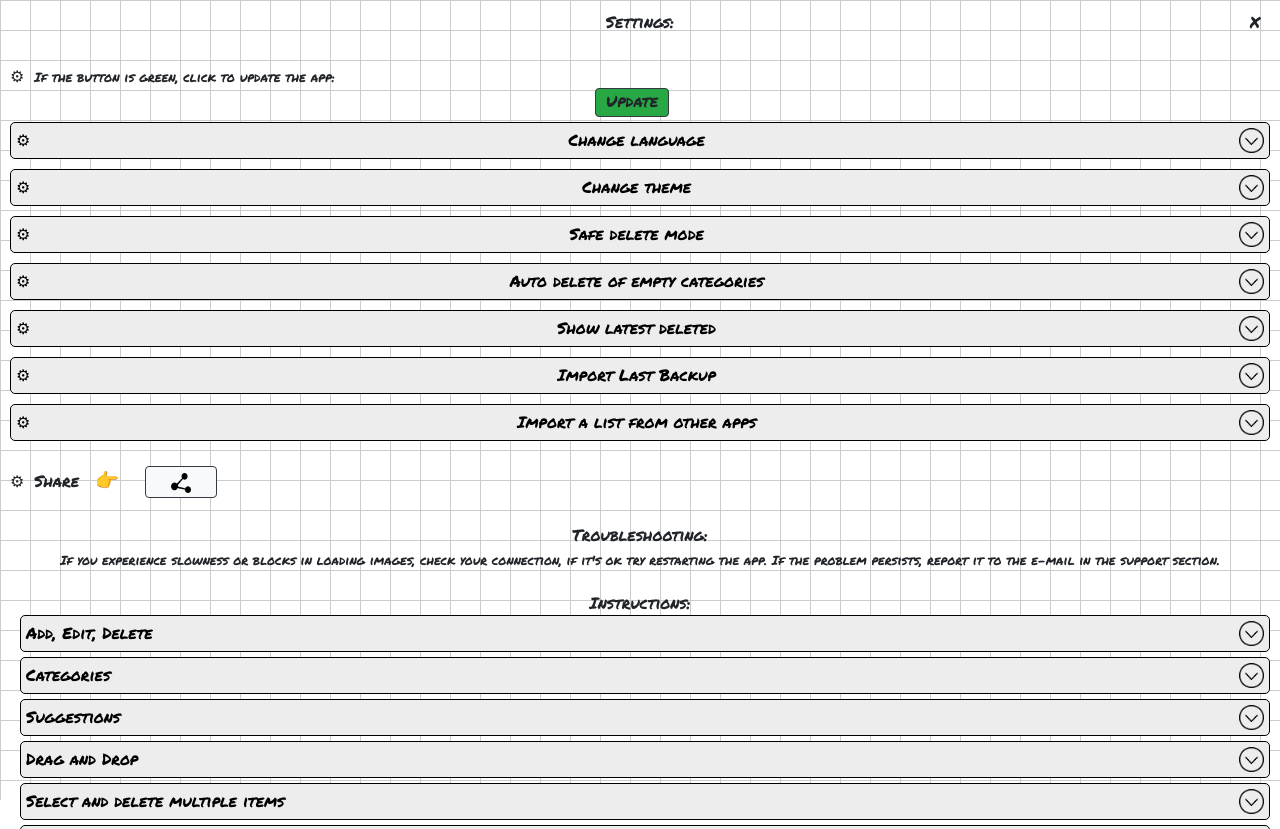
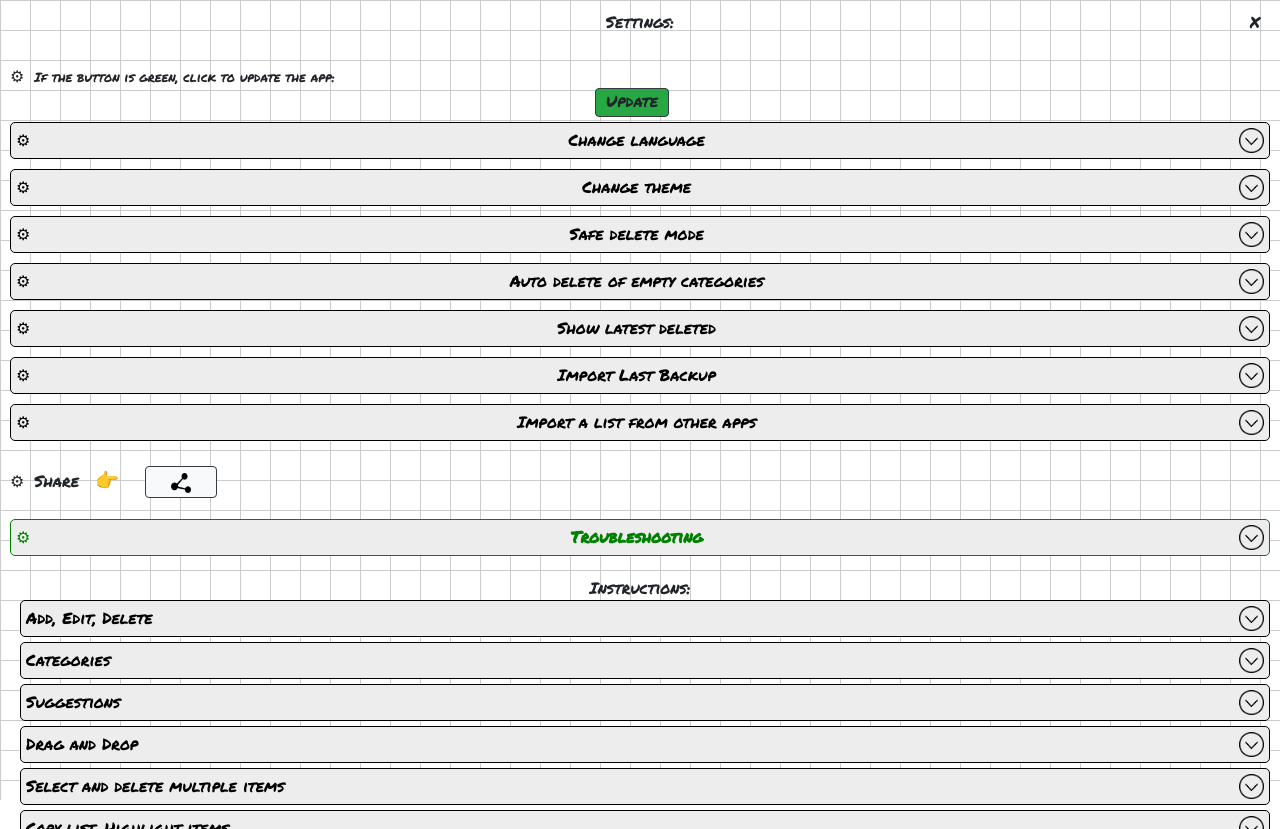
Before and after one commit to lucapu88/shopping_list, a Vue app: page / in a window 1280 px wide. Both pictures are taken after a click on the element 901 px from the left and 32 px from the top of the page. Built offline with nearby package versions, Linux system fonts and the light colour scheme.

Commit message:
Created accordion for the troubleshooting section

```diff
--- a/src/components/helper/Helper-description.vue
+++ b/src/components/helper/Helper-description.vue
@@ -23,6 +23,7 @@ export default {
       multipleDelete: 'multipleDelete',
       copyPaste: 'copyPaste',
       isAndroid: false,
+      troubleshooting: 'troubleshooting',
     };
   },
   created() {
@@ -47,14 +48,32 @@ export default {
 
 <template>
   <div>
-    <p class="helper-title">
-      {{ languages.helperDescription.troubleshooting }}
-    </p>
-    <p class="troubleshooting">
-      <small>
-        {{ languages.helperDescription.troubleshootingText }}
-      </small>
-    </p>
+    <!-- RISOLUZIONE PROBLEMI -->
+    <!-- TOFIX: Crea un componente a parte per troubleshooting -->
+    <ListIstructionAccordion
+      show-list-istructions-input="troubleshooting"
+      :istructions-text="languages.helperDescription.troubleshooting"
+      :select-deselect-arrow="
+        settings.troubleshooting && settings.section === 'troubleshooting'
+      "
+      :isSettings="true"
+    />
+    <template
+      v-if="settings.troubleshooting && settings.section === 'troubleshooting'"
+    >
+      <p class="troubleshooting">
+        <small>
+          {{ languages.helperDescription.troubleshootingText }}
+        </small>
+      </p>
+      <p class="troubleshooting">
+        <small>
+          {{ languages.helperDescription.troubleshootingText2 }}
+        </small>
+      </p>
+    </template>
+
+    <!-- ISTRUZIONI -->
     <p
       class="helper-title"
       :class="{ 'christmas-red': isChristmas.christmasTheme }"
@@ -516,6 +535,7 @@ export default {
 }
 .troubleshooting {
   text-align: center;
+  border-bottom: 2px solid;
 }
 
 .helper-list {
--- a/src/components/helper/settings/List-istruction-accordion.vue
+++ b/src/components/helper/settings/List-istruction-accordion.vue
@@ -26,6 +26,7 @@ export default {
   <div
     class="list-title"
     :class="{
+      'troubleshooting-title': showListIstructionsInput === 'troubleshooting',
       'list-title-selected': selectDeselectArrow,
       'list-title-deselected': !selectDeselectArrow,
       'margin-negative': !isSettings,
@@ -75,6 +76,12 @@ export default {
   display: flex;
   justify-content: space-between;
 }
+
+.troubleshooting-title {
+  color: #008000 !important;
+  font-weight: bold !important;
+}
+
 .list-title-selected {
   box-shadow: inset 2px 2px 90px -50px rgba(0, 0, 0, 0.85);
 }
--- a/src/components/helper/settings/Share.vue
+++ b/src/components/helper/settings/Share.vue
@@ -54,7 +54,7 @@ export default {
 </script>
 
 <template>
-  <div class="share-container share-update helper-settings">
+  <div class="share-container share-update helper-settings mb-3">
     <span class="settings-icon mr-1"> &#x2699; </span>
     <span>
       {{ languages.shareText }}
--- a/src/store/LanguageStore.js
+++ b/src/store/LanguageStore.js
@@ -141,8 +141,9 @@ export const useLanguageStore = defineStore('Language', {
     deleteAll: 'Delete ALL',
     deleteAllConfirmText: 'Are you sure you want \n delete the whole list?',
     helperDescription: {
-      troubleshooting: 'Troubleshooting:',
+      troubleshooting: 'Troubleshooting',
       troubleshootingText: "If you experience slowness or blocks in loading images, check your connection, if it's ok try restarting the app. If the problem persists, report it to the e-mail in the support section.",
+      troubleshootingText2: "If, when comparing your app on different devices, you find that the refresh button is not active, restart the app and check again.",
       instructionsTitle: 'Instructions:',
       addEditDelete: 'Add, Edit, Delete',
       add: 'is used to add stuff to buy list.',
@@ -361,8 +362,9 @@ export const useLanguageStore = defineStore('Language', {
       this.removeEmpty = 'Rimuovi vuote';
       this.deleteAll = 'Cancella tutto';
       this.deleteAllConfirmText = 'Sei sicuro di voler eliminare \n tutta la lista?';
-      this.helperDescription.troubleshooting = 'Risoluzione Problemi:';
+      this.helperDescription.troubleshooting = 'Risoluzione Problemi';
       this.helperDescription.troubleshootingText = " Nel caso riscontrassi lentezza o blocchi nel caricamento di immagini, controlla la tua connessione, se è ok prova a riavviare l'app. Se il problema persiste segnalalo all'email nella sezione contatti.";
+      this.helperDescription.troubleshootingText2 = "Se confrontando la tua app su diversi dispositivi, ti accorgessi che il pulsante di aggiornamento non è attivo, riavvia l'app e ricontrolla.";
       this.helperDescription.instructionsTitle = 'Istruzioni';
       this.helperDescription.addEditDelete = 'Aggiungere, Modificare, Eliminare';
       this.helperDescription.add = 'serve per aggiungere alla lista roba da comprare.';
@@ -474,8 +476,9 @@ export const useLanguageStore = defineStore('Language', {
       this.removeEmpty = 'Eliminar categorías vacías';
       this.deleteAll = 'Borrar todo';
       this.deleteAllConfirmText = '¿Estás seguro de que quieres borrar \n toda la lista?';
-      this.helperDescription.troubleshooting = 'Solución de problemas:';
+      this.helperDescription.troubleshooting = 'Solución de problemas';
       this.helperDescription.troubleshootingText = "En caso de que experimentes lentitud o congelación al cargar las imágenes, comprueba tu conexión, si está bien prueba a reiniciar la aplicación. Si el problema persiste repórtalo al correo electrónico en la sección de contacto.";
+      this.helperDescription.troubleshootingText2 = "Si, al comparar tu aplicación en distintos dispositivos, ves que el botón de actualización no está activo, reinicia la aplicación y vuelve a comprobarlo.";
       this.helperDescription.instructionsTitle = 'Instrucciones';
       this.helperDescription.addEditDelete = 'Añadir, Editar, Borrar';
       this.helperDescription.add = 'sirve para añadir a la lista de cosas que comprar.';
--- a/src/store/SettingsStore.js
+++ b/src/store/SettingsStore.js
@@ -12,6 +12,7 @@ export const useSettingsStore = defineStore('settings', {
     helper: false,
     helperInClosing: false,
     privacyPolicy: false,
+    troubleshooting: false,
     changeLanguage: false,
     changeTheme: false,
     autoDeleteEmptyCategories: false,
@@ -111,6 +112,8 @@ export const useSettingsStore = defineStore('settings', {
       this.pasteList = false;
       this.showOnlyLatestDeleted = false;
       this.backupList = false;
+      //RISOLUZIONE PROBLEMI
+      this.troubleshooting = false;
       //ISTRUZIONI
       this.addEditDelete = false;
       this.categoriesInfo = false;
@@ -156,6 +159,11 @@ export const useSettingsStore = defineStore('settings', {
           this.section === section ? this.backupList = !this.backupList : this.backupList = true;
           this.section = section;
           break;
+        //----------------------------------------------------- RISOLUZIONE PROBLEMI
+        case 'troubleshooting':
+          this.section === section ? this.troubleshooting = !this.troubleshooting : this.troubleshooting = true;
+          this.section = section;
+          break;
         // ---------------------------------------------------- ISTRUZIONI
         case 'addEditDelete':
           this.addEditDelete = !this.addEditDelete;
```
